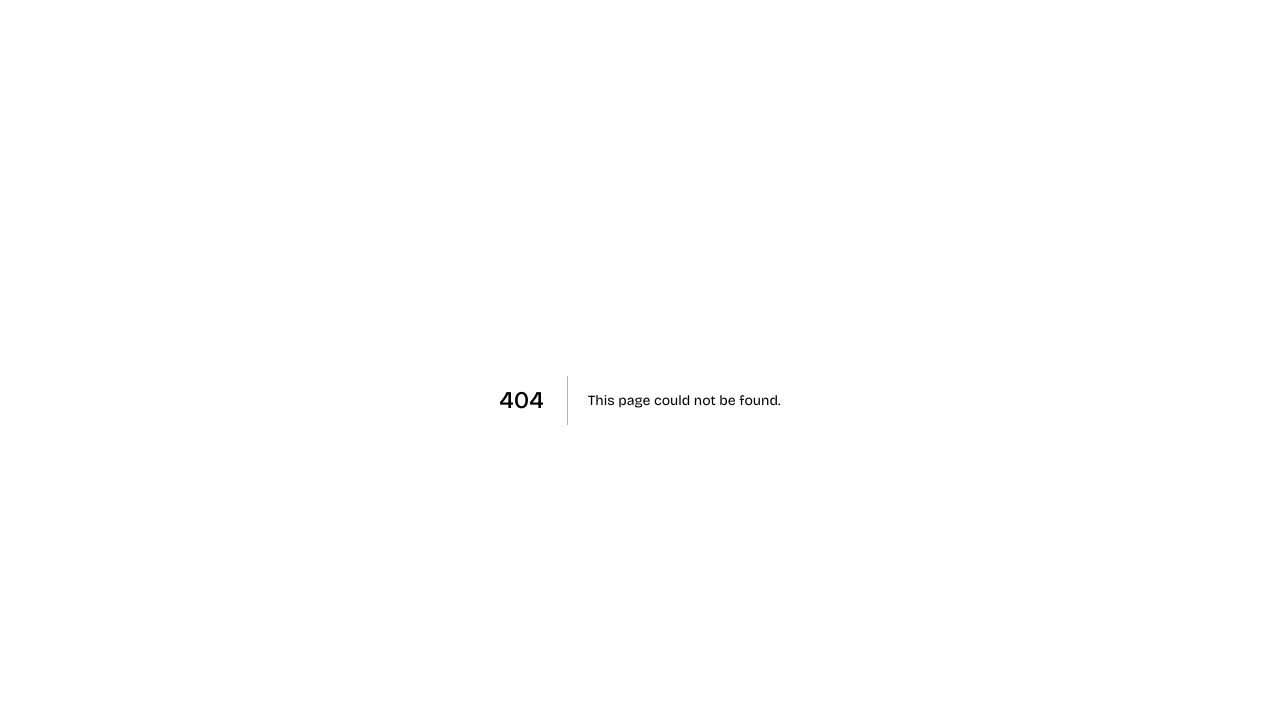
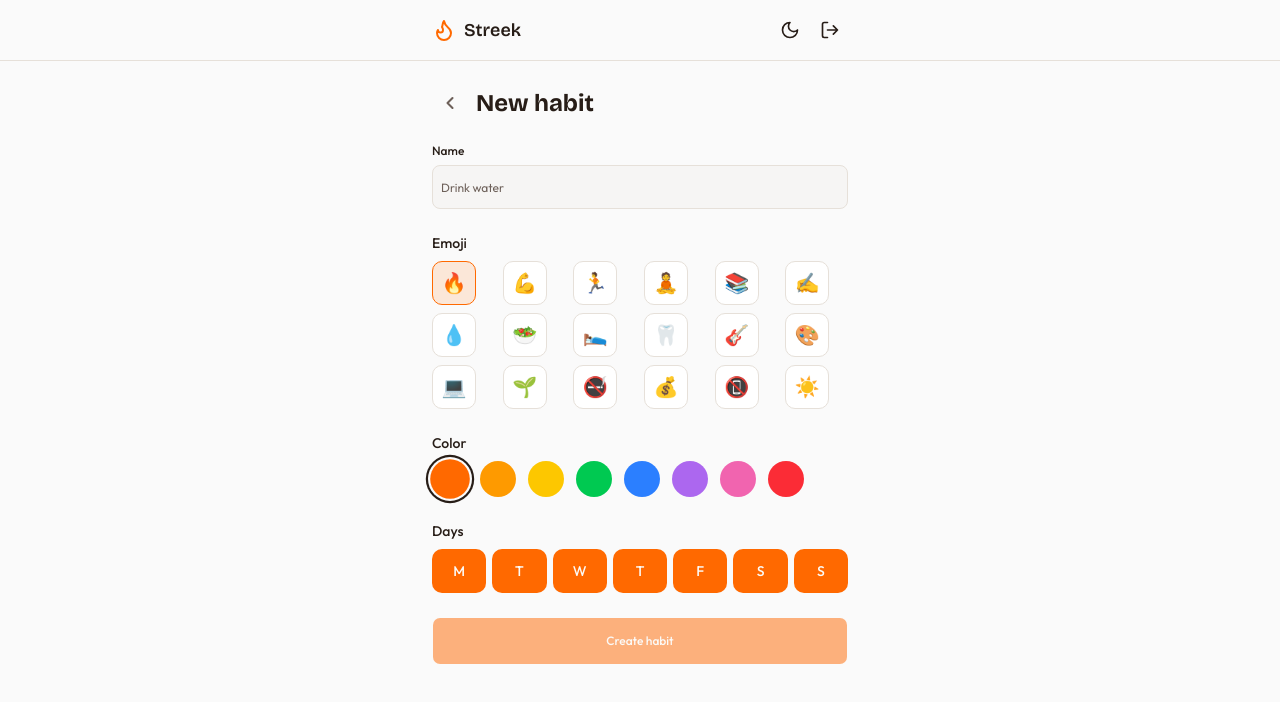
Before and after one commit to KaribbeanCreative/streek, a Next.js app: page /habits/new in a window 1280 px wide. Before the commit this address had no page. Shown: the top 702 px of the page. Built offline with nearby package versions, Linux system fonts and the light colour scheme.

Commit message:
feat(habits): add today list, new/detail/edit pages and habits layout

```diff
--- /dev/null
+++ b/src/app/habits/[id]/edit/page.tsx
@@ -0,0 +1,30 @@
+import Link from "next/link";
+import { notFound } from "next/navigation";
+import { HabitForm, getHabitWithChecks } from "@/features/habits";
+import { ChevronLeftIcon } from "@/shared/icons";
+
+export default async function EditHabitPage({
+  params,
+}: {
+  params: Promise<{ id: string }>;
+}) {
+  const { id } = await params;
+  const habit = await getHabitWithChecks(id);
+  if (!habit) notFound();
+
+  return (
+    <div className="flex flex-col gap-6">
+      <div className="flex items-center gap-2">
+        <Link
+          href={`/habits/${habit.id}`}
+          aria-label="Back to habit"
+          className="flex size-9 items-center justify-center rounded-lg text-muted-foreground"
+        >
+          <ChevronLeftIcon className="size-5" />
+        </Link>
+        <h1 className="text-2xl font-bold">Edit habit</h1>
+      </div>
+      <HabitForm habit={habit} />
+    </div>
+  );
+}
--- /dev/null
+++ b/src/app/habits/[id]/page.tsx
@@ -0,0 +1,27 @@
+import Link from "next/link";
+import { notFound } from "next/navigation";
+import { HabitDetail, getHabitWithChecks } from "@/features/habits";
+import { ChevronLeftIcon } from "@/shared/icons";
+
+export default async function HabitDetailPage({
+  params,
+}: {
+  params: Promise<{ id: string }>;
+}) {
+  const { id } = await params;
+  const habit = await getHabitWithChecks(id);
+  if (!habit) notFound();
+
+  return (
+    <div className="flex flex-col gap-4">
+      <Link
+        href="/habits"
+        className="flex w-fit items-center gap-1 text-sm text-muted-foreground"
+      >
+        <ChevronLeftIcon className="size-4" />
+        Habits
+      </Link>
+      <HabitDetail habit={habit} />
+    </div>
+  );
+}
--- /dev/null
+++ b/src/app/habits/layout.tsx
@@ -0,0 +1,41 @@
+import Link from "next/link";
+import { signOut } from "@/features/auth";
+import { FlameIcon, LogOutIcon } from "@/shared/icons";
+import { ThemeToggle } from "@/shared/ui/theme-toggle";
+import { Button } from "@/shared/ui/button";
+
+export default function HabitsLayout({
+  children,
+}: {
+  children: React.ReactNode;
+}) {
+  return (
+    <div className="flex min-h-screen flex-col">
+      <header className="sticky top-0 z-10 border-b bg-background/90 backdrop-blur">
+        <div className="mx-auto flex w-full max-w-md items-center justify-between px-4 py-3">
+          <Link href="/habits" className="flex items-center gap-2">
+            <FlameIcon className="size-6 text-primary" />
+            <span className="font-heading text-lg font-semibold">Streek</span>
+          </Link>
+          <div className="flex items-center gap-1">
+            <ThemeToggle />
+            <form action={signOut}>
+              <Button
+                type="submit"
+                variant="ghost"
+                size="icon"
+                className="size-9"
+                aria-label="Sign out"
+              >
+                <LogOutIcon className="size-5" />
+              </Button>
+            </form>
+          </div>
+        </div>
+      </header>
+      <main className="mx-auto w-full max-w-md flex-1 px-4 py-6">
+        {children}
+      </main>
+    </div>
+  );
+}
--- /dev/null
+++ b/src/app/habits/new/page.tsx
@@ -0,0 +1,21 @@
+import Link from "next/link";
+import { HabitForm } from "@/features/habits";
+import { ChevronLeftIcon } from "@/shared/icons";
+
+export default function NewHabitPage() {
+  return (
+    <div className="flex flex-col gap-6">
+      <div className="flex items-center gap-2">
+        <Link
+          href="/habits"
+          aria-label="Back to habits"
+          className="flex size-9 items-center justify-center rounded-lg text-muted-foreground"
+        >
+          <ChevronLeftIcon className="size-5" />
+        </Link>
+        <h1 className="text-2xl font-bold">New habit</h1>
+      </div>
+      <HabitForm />
+    </div>
+  );
+}
--- /dev/null
+++ b/src/app/habits/page.tsx
@@ -0,0 +1,51 @@
+import Link from "next/link";
+import { computeGlobalStreak } from "@/features/gamification";
+import { TodayHabitList, getActiveHabitsWithChecks } from "@/features/habits";
+import { FlameIcon, PlusIcon, SnowflakeIcon } from "@/shared/icons";
+import { toDateKey } from "@/shared/lib/dates";
+
+export default async function HabitsPage() {
+  const habits = await getActiveHabitsWithChecks();
+
+  const globalStreak = computeGlobalStreak({
+    checkedDates: new Set(habits.flatMap((habit) => habit.checkedDates)),
+    scheduledWeekdays: new Set(
+      habits.flatMap((habit) => habit.frequency.days)
+    ),
+    earliestDate:
+      habits.length > 0
+        ? habits
+            .map((habit) => habit.created_at.slice(0, 10))
+            .sort()[0]
+        : null,
+    today: toDateKey(new Date()),
+  });
+
+  return (
+    <div className="flex flex-col gap-6">
+      <div className="flex items-center justify-between">
+        <h1 className="text-2xl font-bold">Today</h1>
+        <div className="flex items-center gap-3 text-sm font-medium">
+          <span className="flex items-center gap-1 text-primary">
+            <FlameIcon className="size-4" />
+            {globalStreak.current}
+          </span>
+          <span className="flex items-center gap-1 text-info">
+            <SnowflakeIcon className="size-4" />
+            {globalStreak.freezesRemaining}
+          </span>
+        </div>
+      </div>
+
+      <TodayHabitList habits={habits} />
+
+      <Link
+        href="/habits/new"
+        aria-label="New habit"
+        className="fixed bottom-6 right-6 flex size-14 items-center justify-center rounded-full bg-primary text-primary-foreground shadow-lg transition-colors hover:bg-primary-hover active:scale-95"
+      >
+        <PlusIcon className="size-6" />
+      </Link>
+    </div>
+  );
+}
--- a/src/app/page.tsx
+++ b/src/app/page.tsx
@@ -1,4 +1,6 @@
+import Link from "next/link";
 import { FlameIcon } from "@/shared/icons";
+import { Button } from "@/shared/ui/button";
 import { ThemeToggle } from "@/shared/ui/theme-toggle";
 
 export default function HomePage() {
@@ -22,6 +24,9 @@ export default function HomePage() {
         <p className="max-w-md text-lg text-muted-foreground">
           Track your habits, tasks and goals. Streek v1 is under construction.
         </p>
+        <Button asChild className="mt-2 h-12 px-8">
+          <Link href="/habits">Get started</Link>
+        </Button>
       </main>
     </div>
   );
```
